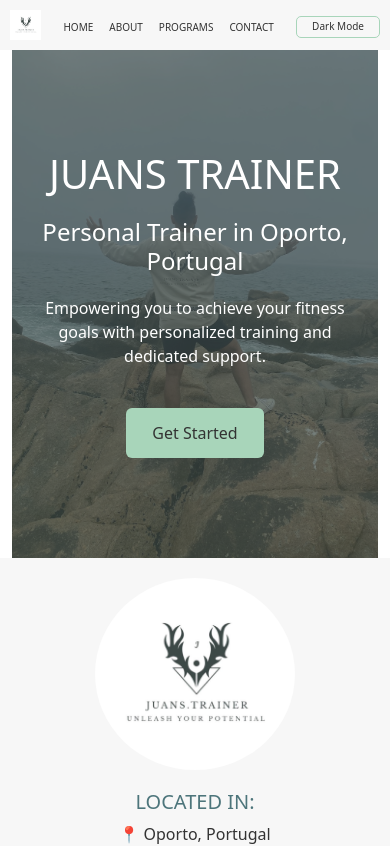
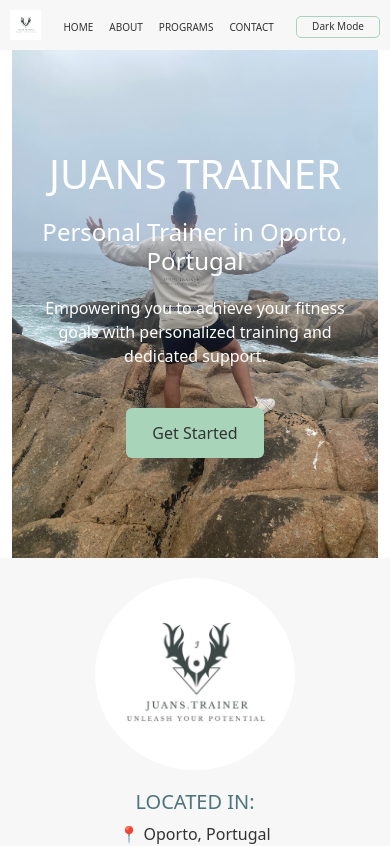
Before and after one commit to MurielCristina/juans.trainer, a React (Create React App) app: page / in a window 390 px wide. Shown: the top 846 px of the page. Built offline with nearby package versions, Linux system fonts and the light colour scheme.

Commit message:
working on some changes

```diff
--- a/src/pages/PageHome.css
+++ b/src/pages/PageHome.css
@@ -16,7 +16,7 @@
 }
 .HeroStart::before {
   content: "";
-  position: absolute;
+  position: ;
   top: 0;
   left: 0;
   width: 100%;
@@ -61,6 +61,7 @@
 @media (max-width: 768px) {
   .HeroStart {
     padding: 100px 10px;
+    overflow: hidden;
   }
   .HeroStart h1 {
     font-size: 40px;
```
